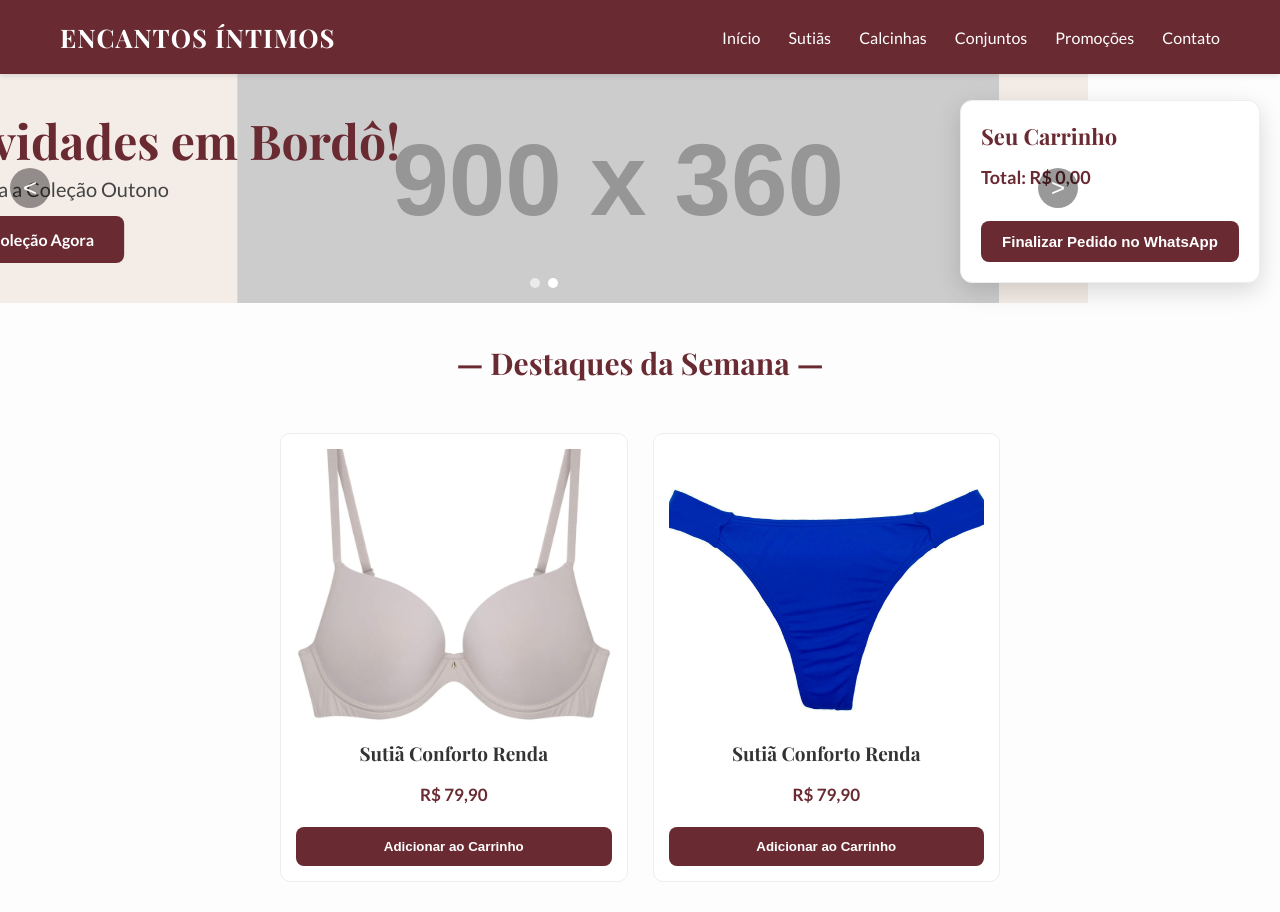
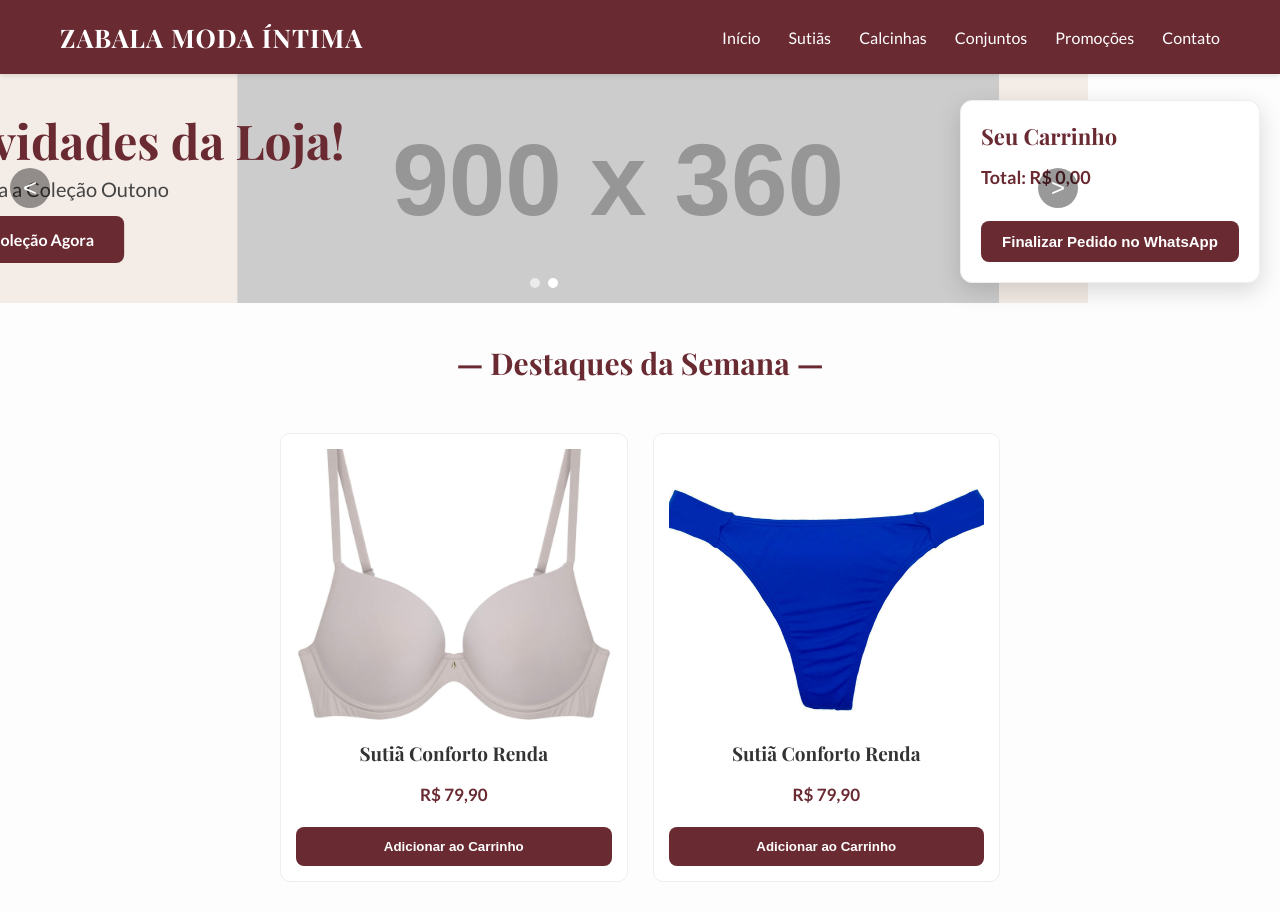
Before and after one commit to alisson-rc/site, a plain HTML site: page index.html in a window 1280 px wide. Drawn offline with nearby package versions, Linux system fonts and the light colour scheme; placeholder pictures from the web are drawn by us.

Commit message:
Update index.html

```diff
--- a/index.html
+++ b/index.html
@@ -3,7 +3,7 @@
 <head>
   <meta charset="utf-8" />
   <meta name="viewport" content="width=device-width,initial-scale=1" />
-  <title>Encantos Íntimos</title>
+  <title>Zabala Moda Íntima</title>
   <link rel="stylesheet" href="style.css" />
   <link rel="preconnect" href="https://fonts.googleapis.com">
   <link rel="preconnect" href="https://fonts.gstatic.com" crossorigin>
@@ -14,7 +14,7 @@
 
 <header class="topo">
   <div class="topo-container">
-    <div class="logo">Encantos Íntimos</div>
+    <div class="logo">Zabala Moda Íntima</div>
 
     <button class="menu-btn" aria-label="Abrir Menu">
       <span></span>
@@ -39,7 +39,7 @@
     <div class="banner-slide">
       <div class="banner">
         <div class="banner-texto">
-          <h1>Novidades em Bordô!</h1>
+          <h1>Novidades da Loja!</h1>
           <p>Conheça a Coleção Outono</p>
           <a class="btn-banner" href="#">Ver Coleção Agora</a>
         </div>
@@ -93,4 +93,5 @@
 </div>
 
 </body>
+
 </html>
```
